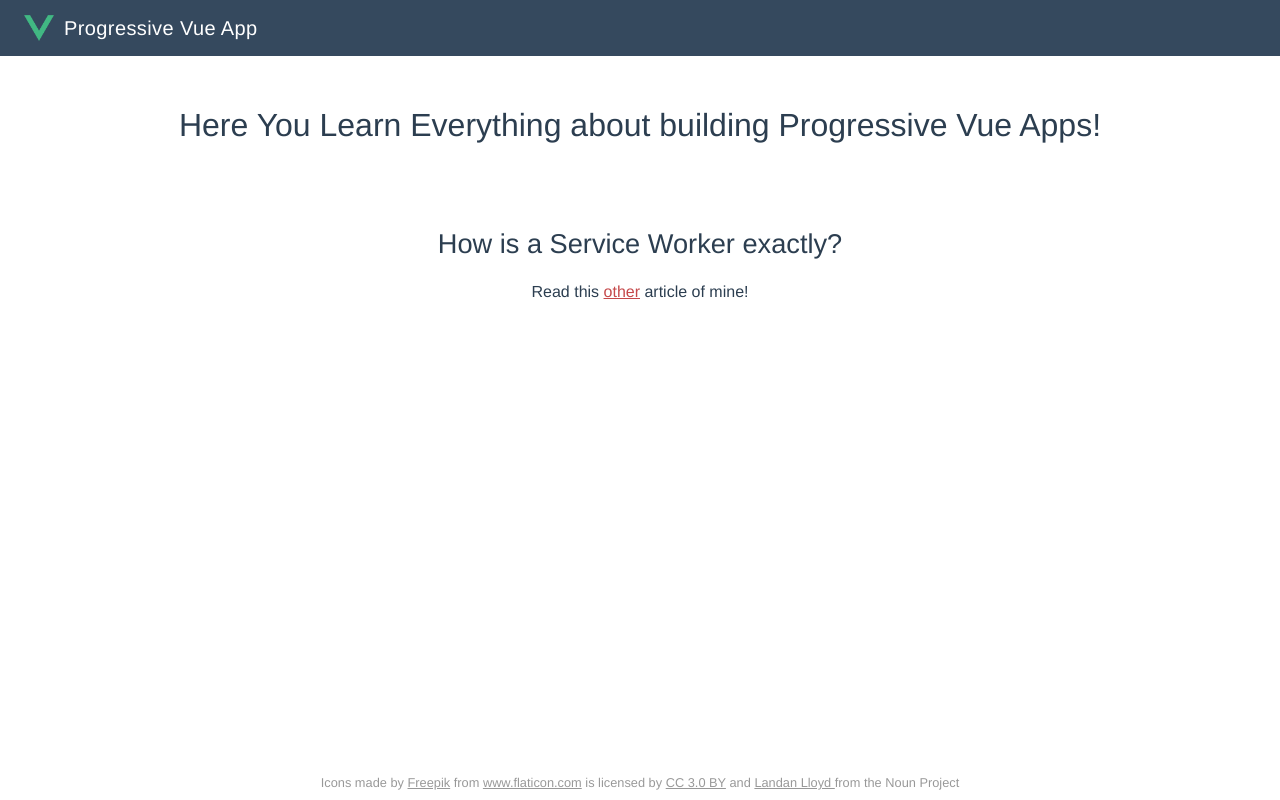
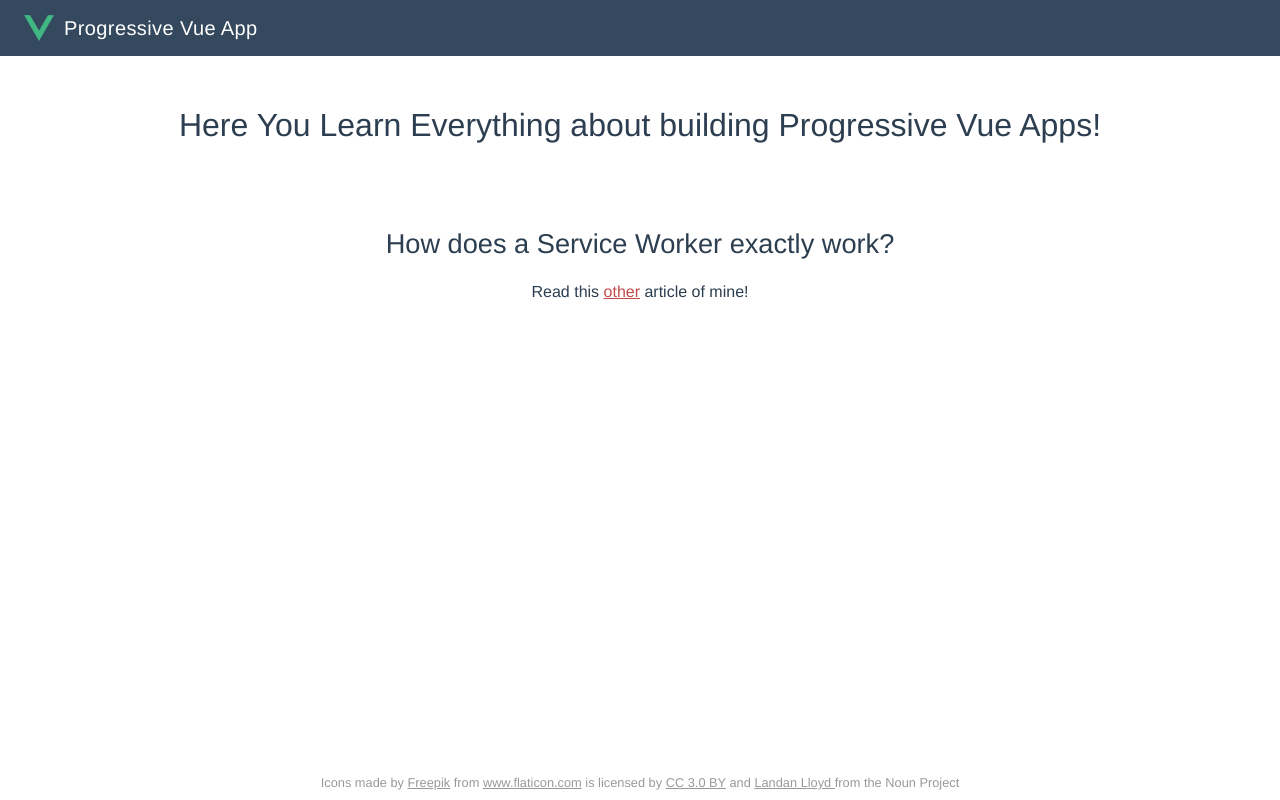
Before and after one commit to hinsencamp/vue-pwa-carousel, a Vue app: page / in a window 1280 px wide. Built offline with nearby package versions, Linux system fonts and the light colour scheme.

Commit message:
fix text

```diff
--- a/src/App.vue
+++ b/src/App.vue
@@ -36,7 +36,7 @@ export default {
       sections: [
         { headline: "What does a Service Worker do?" },
         {
-          headline: "How is a Service Worker exactly?"
+          headline: "How does a Service Worker exactly work?"
         }
       ],
 
```
